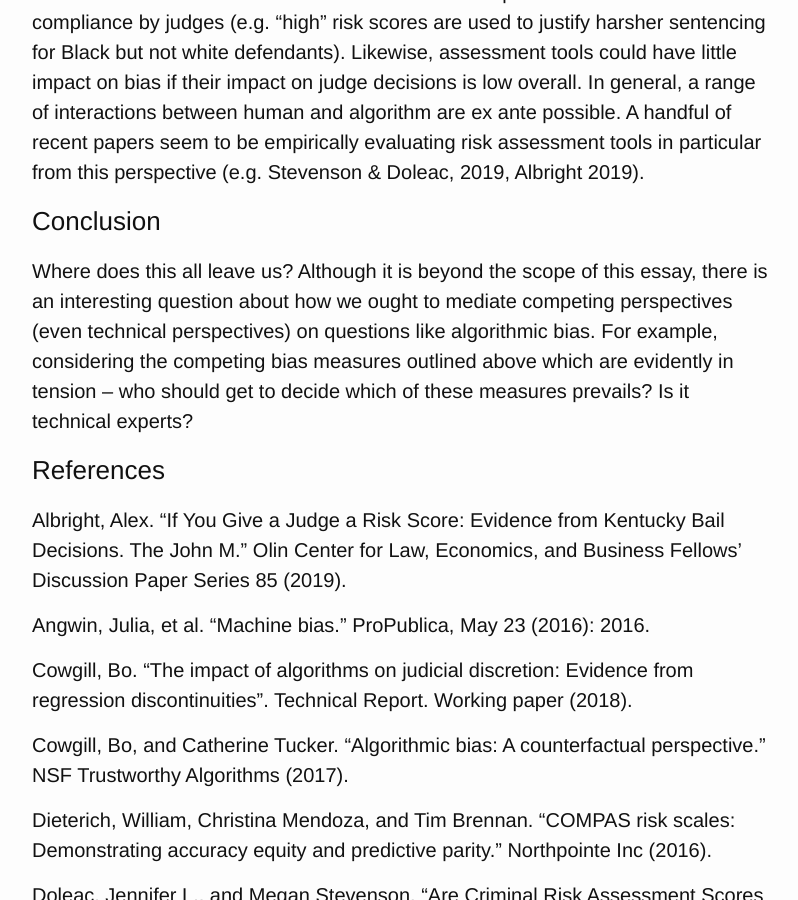
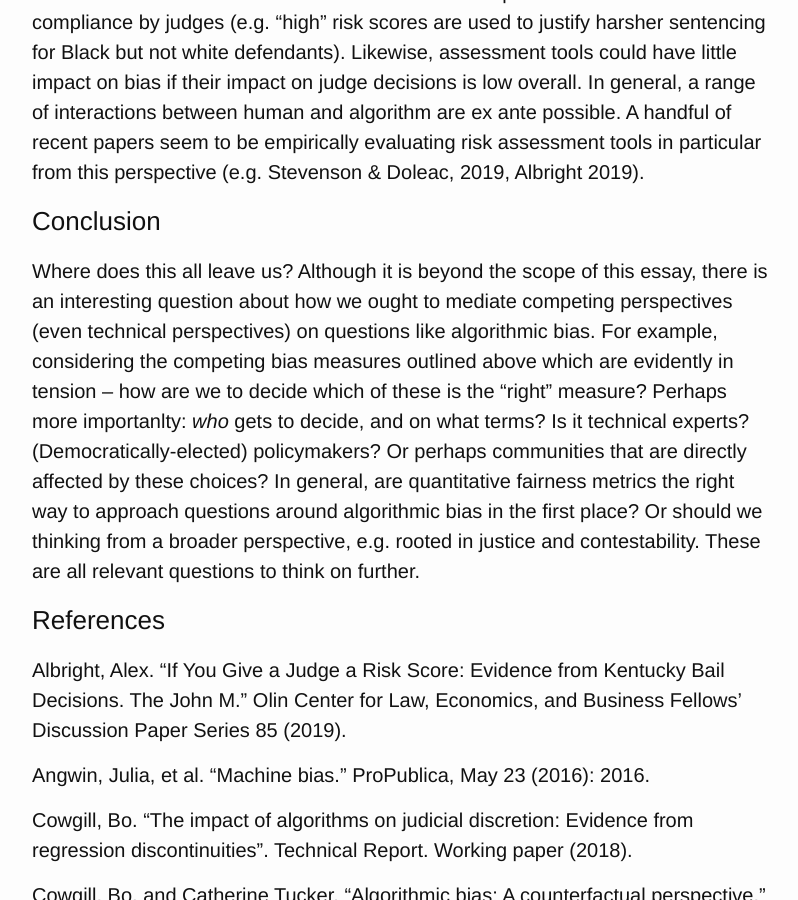
Before and after one commit to Fossj117/fossj117.github.io, a Jekyll site: the page built from _posts/2020-02-27-compas-response.md, in a window 1280 px wide and 900 px high, scrolled down 4200 px. Shown: the whole window, without its empty margins (238-1036 px from the left). Built offline with Jekyll 4.4.1, drawn with Linux system fonts in a browser that asks for light colours; a script that is not in the unit is left out; comment, search, counter and statistics services are not loaded.

Commit message:
update compas

```diff
--- a/_posts/2020-02-27-compas-response.md
+++ b/_posts/2020-02-27-compas-response.md
@@ -37,7 +37,7 @@ A third and final line of criticism questions whether it is helpful think about
 
 ## Conclusion
 
-Where does this all leave us? Although it is beyond the scope of this essay, there is an interesting question about how we ought to mediate competing perspectives (even technical perspectives) on questions like algorithmic bias. For example, considering the competing bias measures outlined above which are evidently in tension -- who should get to decide which of these measures prevails? Is it technical experts?
+Where does this all leave us? Although it is beyond the scope of this essay, there is an interesting question about how we ought to mediate competing perspectives (even technical perspectives) on questions like algorithmic bias. For example, considering the competing bias measures outlined above which are evidently in tension -- how are we to decide which of these is the "right" measure? Perhaps more importanlty: *who* gets to decide, and on what terms? Is it technical experts? (Democratically-elected) policymakers? Or perhaps communities that are directly affected by these choices? In general, are quantitative fairness metrics the right way to approach questions around algorithmic bias in the first place? Or should we thinking from a broader perspective, e.g. rooted in justice and contestability. These are all relevant questions to think on further.
 
 ## References
 
```
